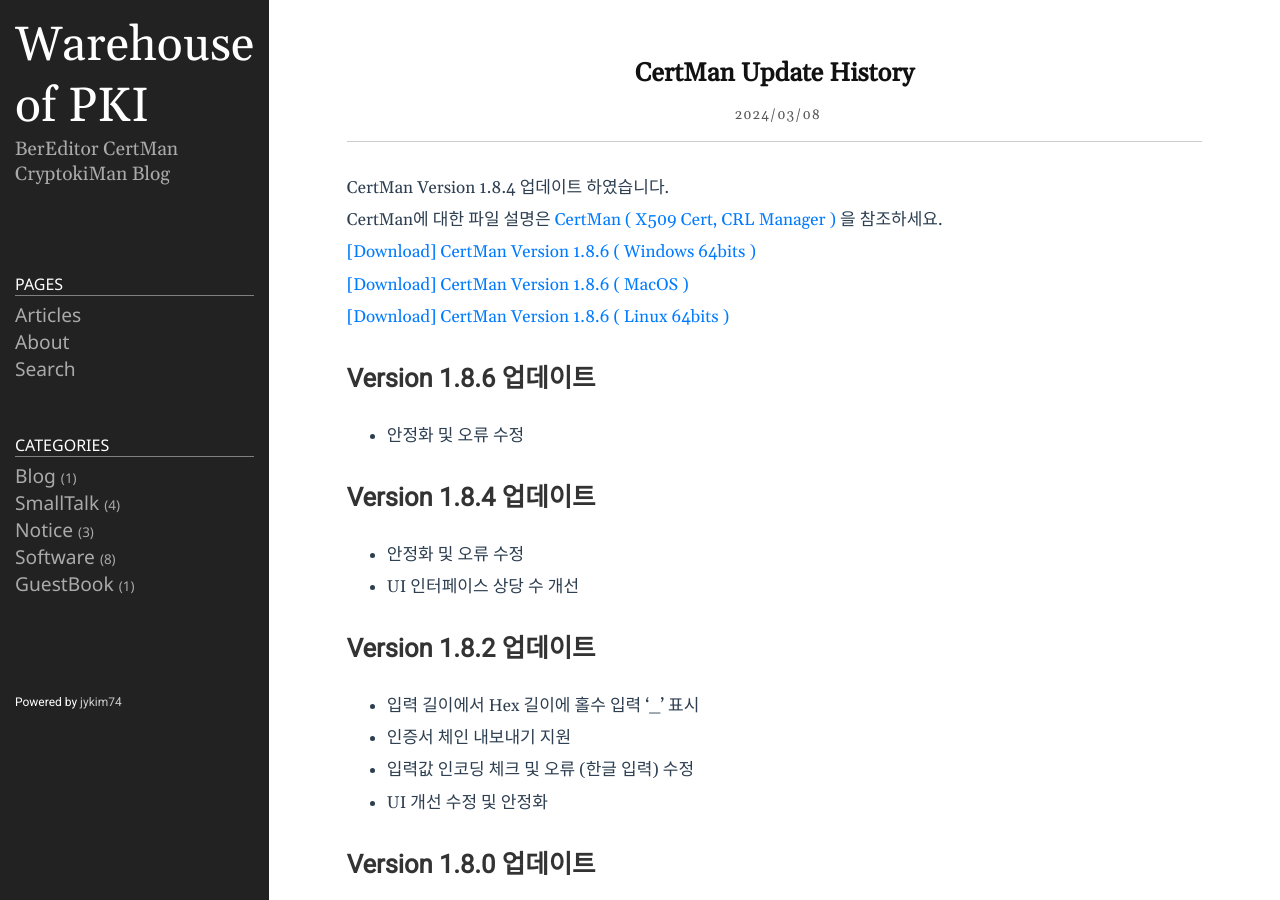
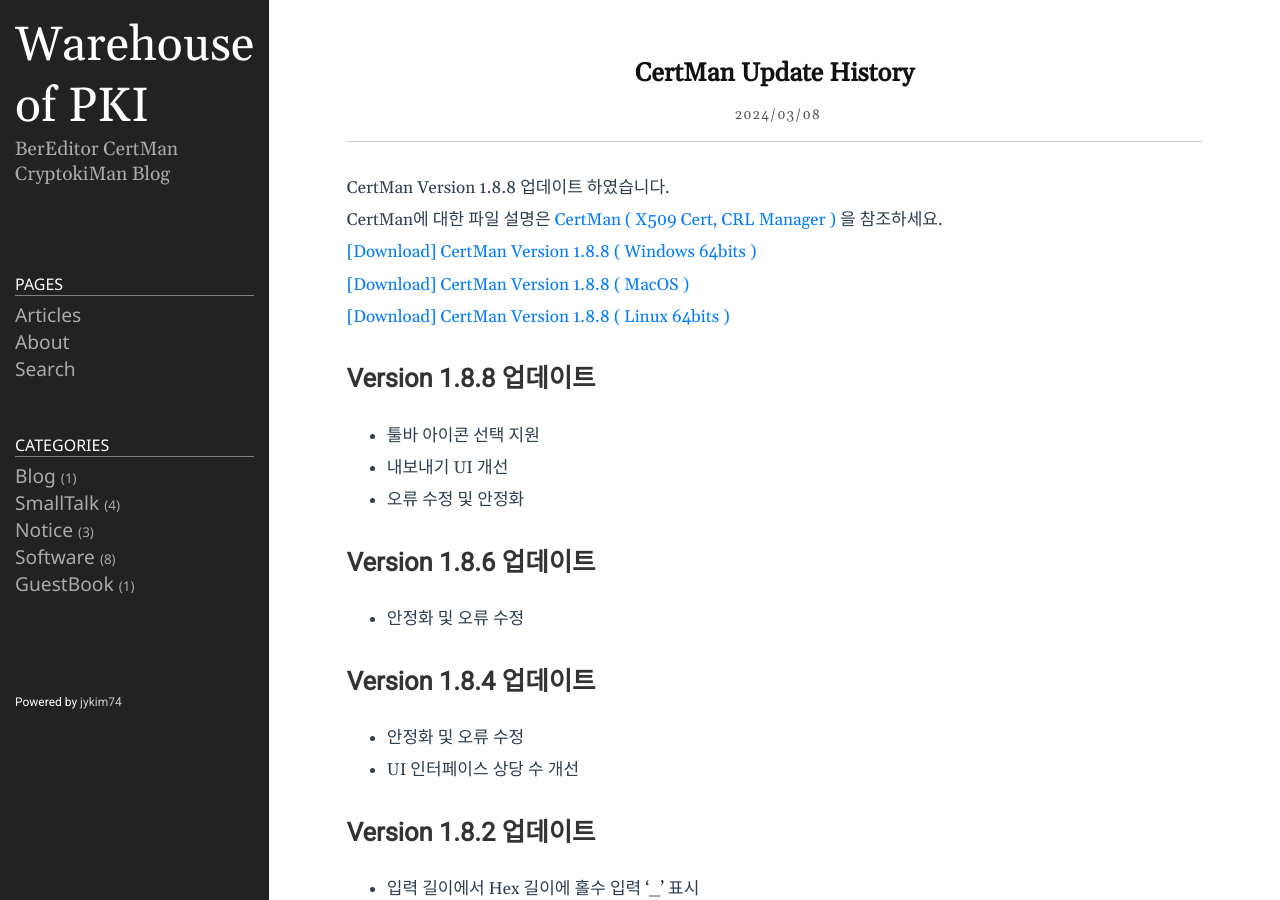
Before and after one commit to jykim74/jykim74.github.io, a Jekyll site: the page built from _posts/2024-03-08-CertManUpdate.md, in a window 1280 px wide and 900 px high. Built offline with Jekyll 4.4.1, drawn with Linux system fonts in a browser that asks for light colours; nearby versions of some CDN libraries; comment, search, counter and statistics services are not loaded.

Commit message:
All update ( except dmg )

```diff
--- a/_posts/2023-04-13-CertMan.markdown
+++ b/_posts/2023-04-13-CertMan.markdown
@@ -10,11 +10,11 @@
 The file can be downloaded from this page link (size is about 30M)
 This is a program I made personally, so if you have any questions or bugs, please Use [Google Groups]( https://groups.google.com/g/certman, "Google Groups" )
 
-[[Download] CertMan Version 1.8.6 (Win64)](https://jykim74.github.io/msi/CertMan-enV186.msi "CertMan")
+[[Download] CertMan Version 1.8.8 (Win64)](https://jykim74.github.io/msi/CertMan-enV188.msi "CertMan")
 
-[[Download] CertMan Version 1.8.6 (MacOS)](https://jykim74.github.io/dmg/CertManV186.dmg, "CertMan")
+[[Download] CertMan Version 1.8.8 (MacOS)](https://jykim74.github.io/dmg/CertManV188.dmg, "CertMan")
 
-[[Download] CertMan Version 1.8.6 (Linux64)](https://jykim74.github.io/zip/CertManV186.zip, "CertMan")
+[[Download] CertMan Version 1.8.8 (Linux64)](https://jykim74.github.io/zip/CertManV188.zip, "CertMan")
 
 If you would like to receive a license, simply write a request in [Free License Request](https::/jykim7.mycafe24.com/user_reg.php) and you can receive a trial (30-day) license.
 Of course, you can apply for a license multiple times.
--- a/_posts/2024-03-08-CertManUpdate.md
+++ b/_posts/2024-03-08-CertManUpdate.md
@@ -4,12 +4,17 @@
 tags: [X.509,Cert,Certificate,CRL,RSA,ECDSA,PKI,CSR,KeyPair]
 category: Software
 ---
-CertMan Version 1.8.4 업데이트 하였습니다.
+CertMan Version 1.8.8 업데이트 하였습니다.
 CertMan에 대한 파일 설명은 [CertMan ( X509 Cert, CRL Manager )](https://jykim74.tistory.com/37) 을 참조하세요.
 
-[\[Download\] CertMan Version 1.8.6 ( Windows 64bits )](https://jykim74.github.io/msi/CertMan-enV186.msi)
-[\[Download\] CertMan Version 1.8.6 ( MacOS )](https://jykim74.github.io/dmg/CertManV186.dmg)
-[\[Download\] CertMan Version 1.8.6 ( Linux 64bits )](https://jykim74.github.io/zip/CertManV186.zip)
+[\[Download\] CertMan Version 1.8.8 ( Windows 64bits )](https://jykim74.github.io/msi/CertMan-enV188.msi)
+[\[Download\] CertMan Version 1.8.8 ( MacOS )](https://jykim74.github.io/dmg/CertManV188.dmg)
+[\[Download\] CertMan Version 1.8.8 ( Linux 64bits )](https://jykim74.github.io/zip/CertManV188.zip)
+
+## Version 1.8.8 업데이트
+- 툴바 아이콘 선택 지원
+- 내보내기 UI 개선
+- 오류 수정 및 안정화
 
 ## Version 1.8.6 업데이트
 - 안정화 및 오류 수정
--- a/appcast/certman_appcast_win.xml
+++ b/appcast/certman_appcast_win.xml
@@ -5,9 +5,9 @@
 		<description>Feed for CertMan updates</description>
 		<language>en</language>
 		<item>
-			<title>Version 1.8.6</title>
+			<title>Version 1.8.8</title>
 			<sparkle:releaseNotesLink>https://jykim74.github.io/software/2024/03/08/CertManUpdate.html</sparkle:releaseNotesLink>
-			<enclosure url="https://jykim74.github.io/msi/CertMan-enV186.msi" sparkle:version="1.8.6" length="0" type="application/octet-stream"/>
+			<enclosure url="https://jykim74.github.io/msi/CertMan-enV188.msi" sparkle:version="1.8.8" length="0" type="application/octet-stream"/>
 		</item>
 	</channel>
 </rss>
--- a/appcast/certman_appcast_win2.xml
+++ b/appcast/certman_appcast_win2.xml
@@ -5,9 +5,9 @@
 		<description>Feed for CertMan updates</description>
 		<language>en</language>
 		<item>
-			<title>Version 1.8.6</title>
+			<title>Version 1.8.8</title>
 			<sparkle:releaseNotesLink>https://jykim74.github.io/software/2024/03/08/CertManUpdate.html</sparkle:releaseNotesLink>
-			<enclosure url="https://jykim74.github.io/msi/CertMan-enV186.msi" sparkle:version="1.8.6" length="0" type="application/octet-stream"/>
+			<enclosure url="https://jykim74.github.io/msi/CertMan-enV188.msi" sparkle:version="1.8.8" length="0" type="application/octet-stream"/>
 		</item>
 	</channel>
 </rss>
```
Also changed, not shown: 2 other files.
